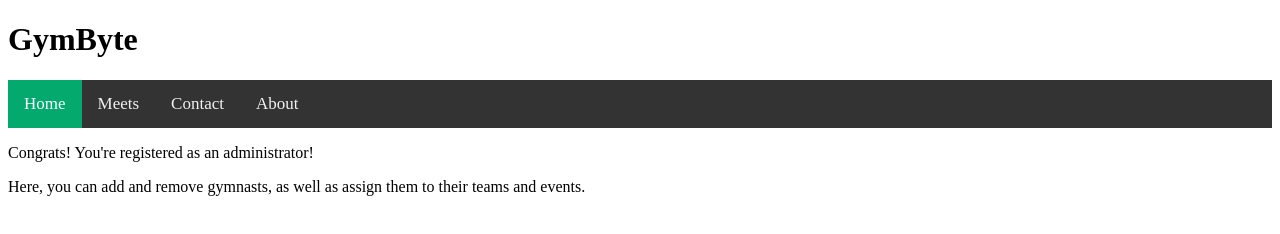
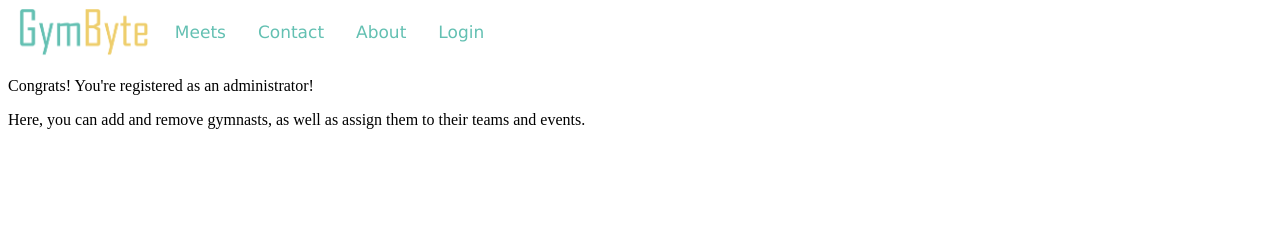
Before and after one commit to mlm6675/GymByte, a plain HTML site: page src/htmlpages/adminhome.html in a window 1280 px wide. Drawn offline with Linux system fonts and the light colour scheme.

Commit message:
Update CSS and HTML

```diff
--- a/src/htmlpages/adminhome.html
+++ b/src/htmlpages/adminhome.html
@@ -1,18 +1,32 @@
 <!DOCTYPE html>
 <html lang="en">
 <head>
-    <link rel="stylesheet" href="FirstStyle.css">
+    <link rel="stylesheet" href="testStyle.css">
     <meta charset="UTF-8">
     <title>Admin Home</title>
 </head>
-<h1> GymByte </h1>
-<div class="topnav">
-    <a class="active" href="#home">Home</a>
-    <a href="#news">Meets</a>
-    <a href="#contact">Contact</a>
-    <a href="#about">About</a>
-</div>
 <body>
+    <div class="topnav">
+        <a id="logo-link" href="adminhome.html" draggable="false" title="GymByte Home">
+            <img class="logo" src="GymByte.png" alt="GymByte logo" draggable="false">
+        </a>
+
+        <a href="#news" draggable="false">
+            Meets
+        </a>
+
+        <a href="#contact" draggable="false">
+            Contact
+        </a>
+
+        <a href="#about" draggable="false">
+            About
+        </a>
+
+        <a class="login" href="#login">
+            Login
+        </a>
+    </div>
 <p> Congrats! You're registered as an administrator!</p>
 <p> Here, you can add and remove gymnasts, as well as assign them to their teams and events. </p>
 </body>
--- /dev/null
+++ b/src/htmlpages/testStyle.css
@@ -0,0 +1,69 @@
+.teal {
+    background-color: rgb(99, 192, 178);
+    height: 100px;
+}
+
+.gray {
+    background-color: rgb(67, 78, 82);
+    height: 100px;
+}
+
+.brown {
+    background-color: rgb(190, 182, 102);
+    height:100px;
+}
+
+.yellow {
+    background-color: rgb(238, 206, 108);
+    height: 100px;
+}
+
+/* Add a black background color to the top navigation */
+.topnav {
+    background-color: white;
+    overflow: hidden;
+}
+
+/* Style the links inside the navigation bar */
+.topnav a {
+    float: left;
+    color: rgb(99, 192, 178);
+    text-align: center;
+    padding: 14px 16px;
+    text-decoration: none;
+    font-size: 17px;
+    transition: background-color .15s;
+    font-family: Verdana, Geneva, Tahoma, sans-serif;
+
+}
+
+/* Change the color of links on hover */
+.topnav a:hover {
+    background-color: rgb(84, 159, 148);
+    color: white;
+}
+
+/* Add a color to the active/current link */
+.topnav a.active {
+    background-color: rgb(99, 192, 178);
+    color: white;
+}
+
+.topnav a.login {
+    float: left;
+}
+
+.logo {
+    height: 48px;
+    background-color: white;
+    transition: background-color .15s;
+}
+
+#logo-link {
+    padding: 0 0 0 0;
+    margin: 0px 10px 5px 10px;
+    height: 48px;
+    background-color: white;
+    cursor: pointer;
+    transition: background-color .15s;
+}
```
Also changed, not shown: src/htmlpages/test.html (added, +16 -0 lines), src/htmlpages/GymByte.png (added).
